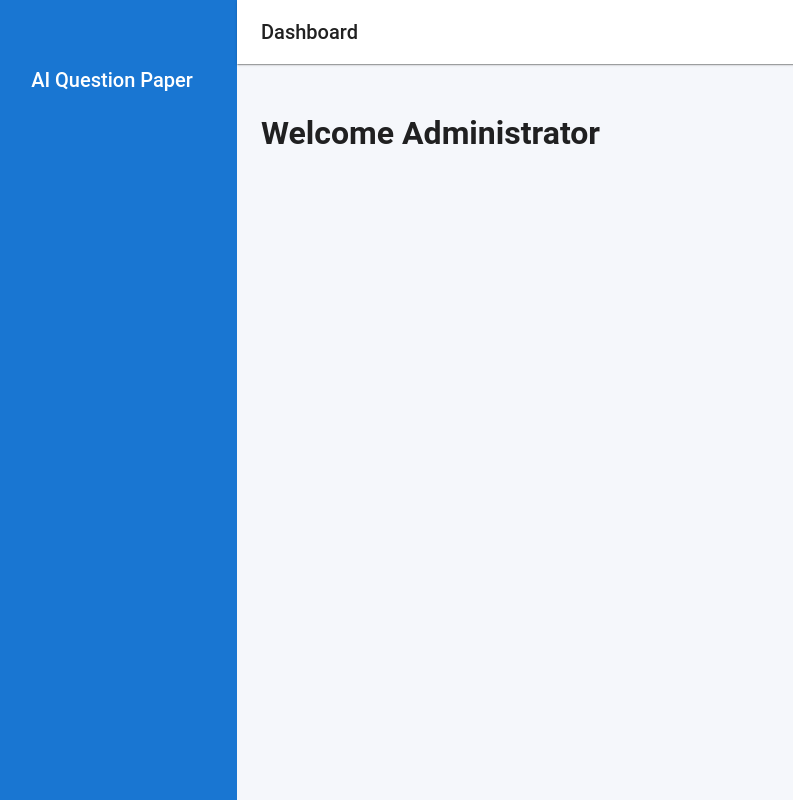
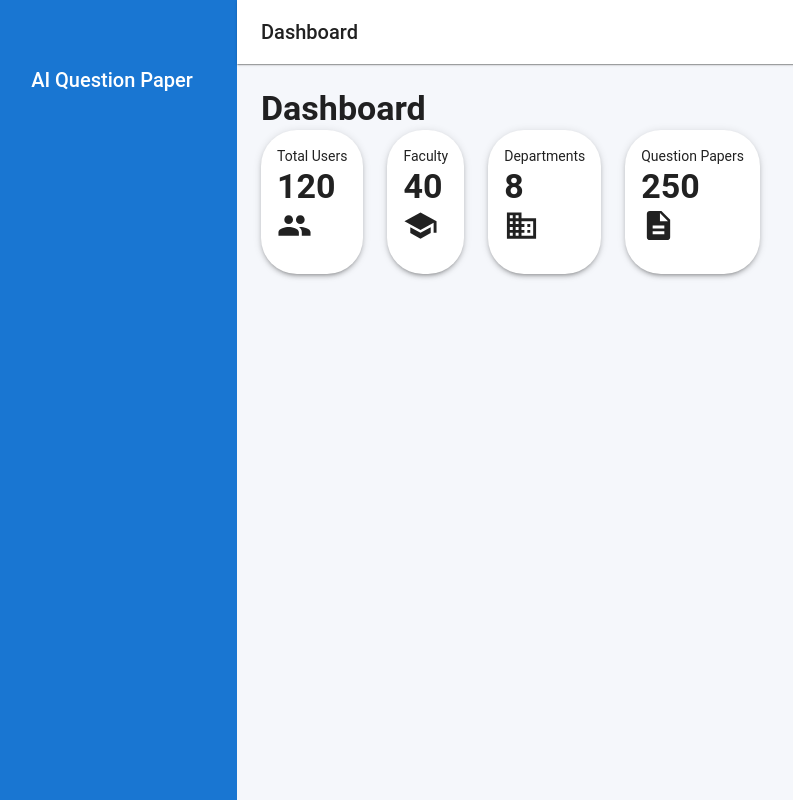
Before and after one commit to EducatorPvabes/Question-Paper-Generator-using-AI, a React (Vite) app: page /dashboard in a window 1280 px wide. Shown: the whole page, without its empty margins (13-806 px from the left). Built offline with nearby package versions, Linux system fonts and the light colour scheme; sample sign-in values are in the browser's storage.

Commit message:
Added reusable dashboard stat cards

```diff
--- /dev/null
+++ b/src/components/dashboard/StatCard.jsx
@@ -0,0 +1,50 @@
+import {
+  Card,
+  CardContent,
+  Typography,
+  Box,
+} from "@mui/material";
+
+const StatCard = ({
+  title,
+  value,
+  icon,
+}) => {
+  return (
+    <Card
+      elevation={3}
+      sx={{
+        borderRadius: 3,
+      }}
+    >
+      <CardContent>
+        <Box
+          display="flex"
+          justifyContent="space-between"
+          alignItems="center"
+        >
+          <Box>
+            <Typography
+              color="text.secondary"
+              variant="body2"
+            >
+              {title}
+            </Typography>
+
+            <Typography
+              variant="h4"
+              fontWeight="bold"
+              mt={1}
+            >
+              {value}
+            </Typography>
+          </Box>
+
+          <Box>{icon}</Box>
+        </Box>
+      </CardContent>
+    </Card>
+  );
+};
+
+export default StatCard;
--- a/src/pages/dashboard/Dashboard.jsx
+++ b/src/pages/dashboard/Dashboard.jsx
@@ -1,9 +1,61 @@
 import DashboardLayout from "../../layouts/DashboardLayout";
+
+import {
+  Grid,
+  Typography,
+} from "@mui/material";
+
+import PeopleIcon from "@mui/icons-material/People";
+import SchoolIcon from "@mui/icons-material/School";
+import BusinessIcon from "@mui/icons-material/Business";
+import DescriptionIcon from "@mui/icons-material/Description";
+
+import StatCard from "../../components/dashboard/StatCard";
 
 const Dashboard = () => {
   return (
     <DashboardLayout>
-      <h1>Welcome Administrator</h1>
+      <Typography
+        variant="h4"
+        fontWeight="bold"
+        mb={4}
+      >
+        Dashboard
+      </Typography>
+
+      <Grid container spacing={3}>
+        <Grid item xs={12} sm={6} md={3}>
+          <StatCard
+            title="Total Users"
+            value="120"
+            icon={<PeopleIcon fontSize="large" />}
+          />
+        </Grid>
+
+        <Grid item xs={12} sm={6} md={3}>
+          <StatCard
+            title="Faculty"
+            value="40"
+            icon={<SchoolIcon fontSize="large" />}
+          />
+        </Grid>
+
+        <Grid item xs={12} sm={6} md={3}>
+          <StatCard
+            title="Departments"
+            value="8"
+            icon={<BusinessIcon fontSize="large" />}
+          />
+        </Grid>
+
+        <Grid item xs={12} sm={6} md={3}>
+          <StatCard
+            title="Question Papers"
+            value="250"
+            icon={<DescriptionIcon fontSize="large" />}
+          />
+        </Grid>
+      </Grid>
     </DashboardLayout>
   );
 };
```
